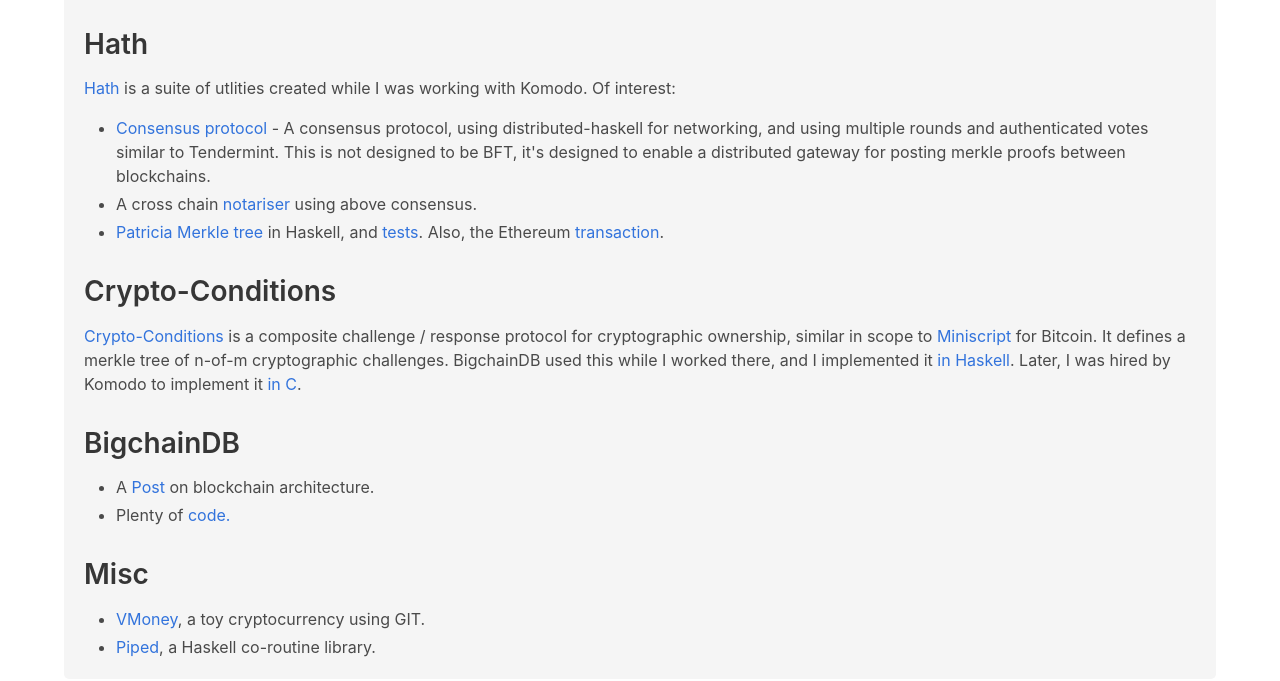
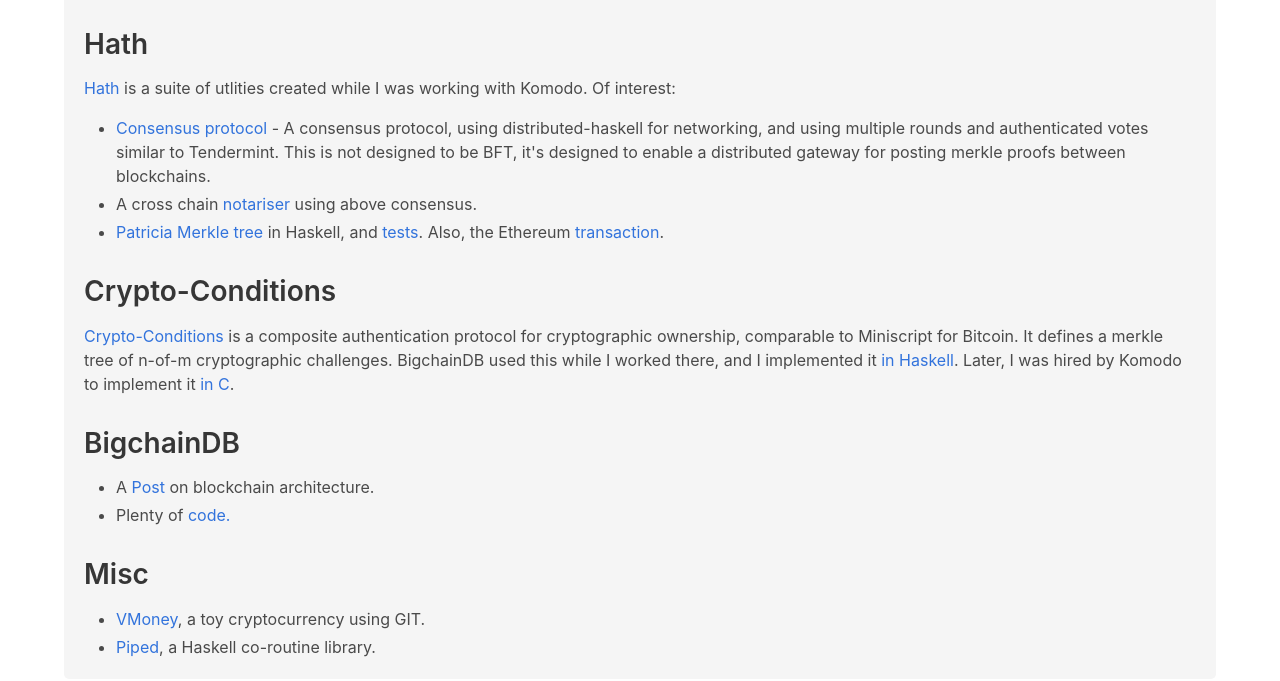
Before and after one commit to ssadler/ssadler.github.io, a plain HTML site: page blockchain.html in a window 1280 px wide. Shown: the part 119-800 px from the top of the page. Drawn offline with nearby package versions, Linux system fonts and the light colour scheme.

Commit message:
blockchain.html

```diff
--- a/blockchain.html
+++ b/blockchain.html
@@ -32,7 +32,7 @@
     </p>
 
     <h2>Crypto-Conditions</h2>
-    <a href="https://tools.ietf.org/html/draft-thomas-crypto-conditions-04">Crypto-Conditions</a> is a composite challenge / response protocol for cryptographic ownership, similar in scope to <a href="https://www.coindesk.com/pieter-wuille-unveils-miniscript-a-new-smart-contract-language-for-bitcoin">Miniscript</a> for Bitcoin. It defines a merkle tree of n-of-m cryptographic challenges. BigchainDB used this while I worked there, and I implemented it <a href="http://hackage.haskell.org/package/cryptoconditions">in Haskell</a>. Later, I was hired by Komodo to implement it <a href="https://github.com/ssadler/libcryptoconditions">in C</a>.
+    <a href="https://tools.ietf.org/html/draft-thomas-crypto-conditions-04">Crypto-Conditions</a> is a composite authentication protocol for cryptographic ownership, comparable to Miniscript for Bitcoin. It defines a merkle tree of n-of-m cryptographic challenges. BigchainDB used this while I worked there, and I implemented it <a href="http://hackage.haskell.org/package/cryptoconditions">in Haskell</a>. Later, I was hired by Komodo to implement it <a href="https://github.com/ssadler/libcryptoconditions">in C</a>.
     <p>
 
     <h2>BigchainDB</h2>
```
